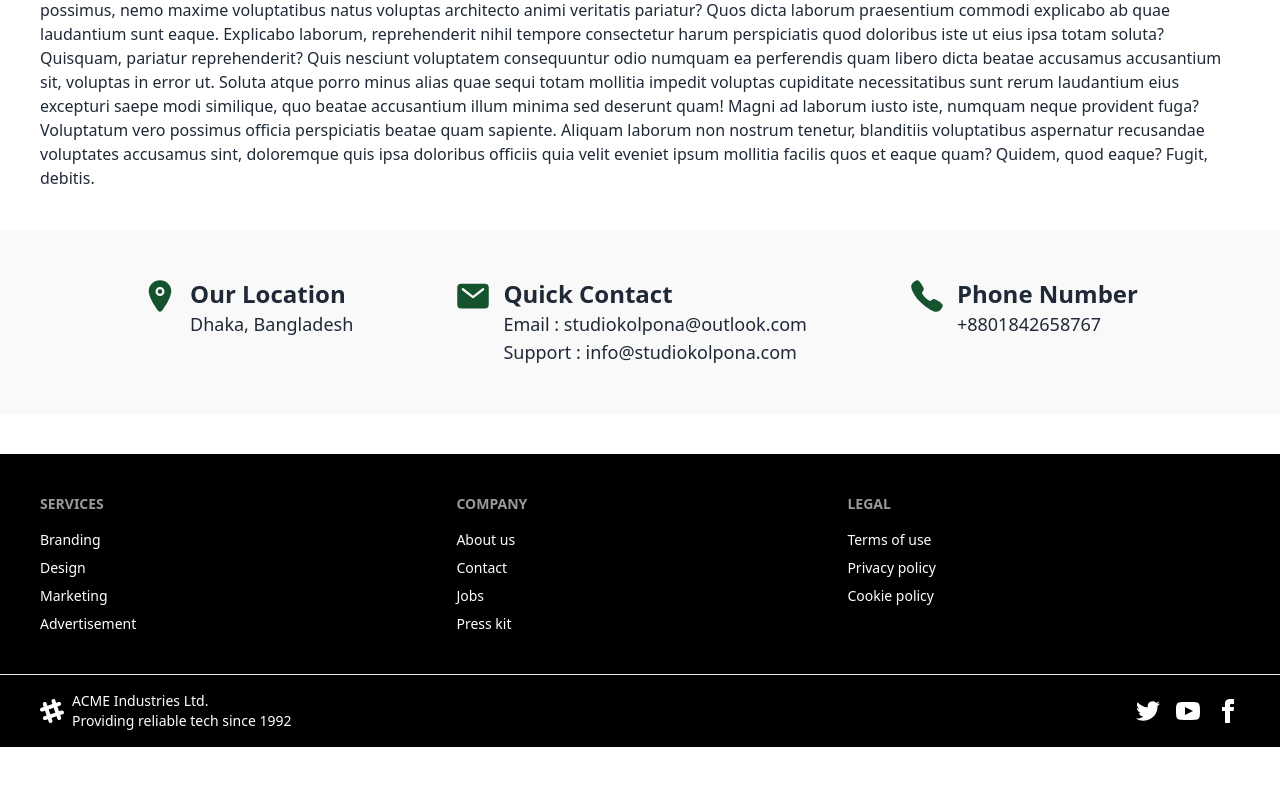
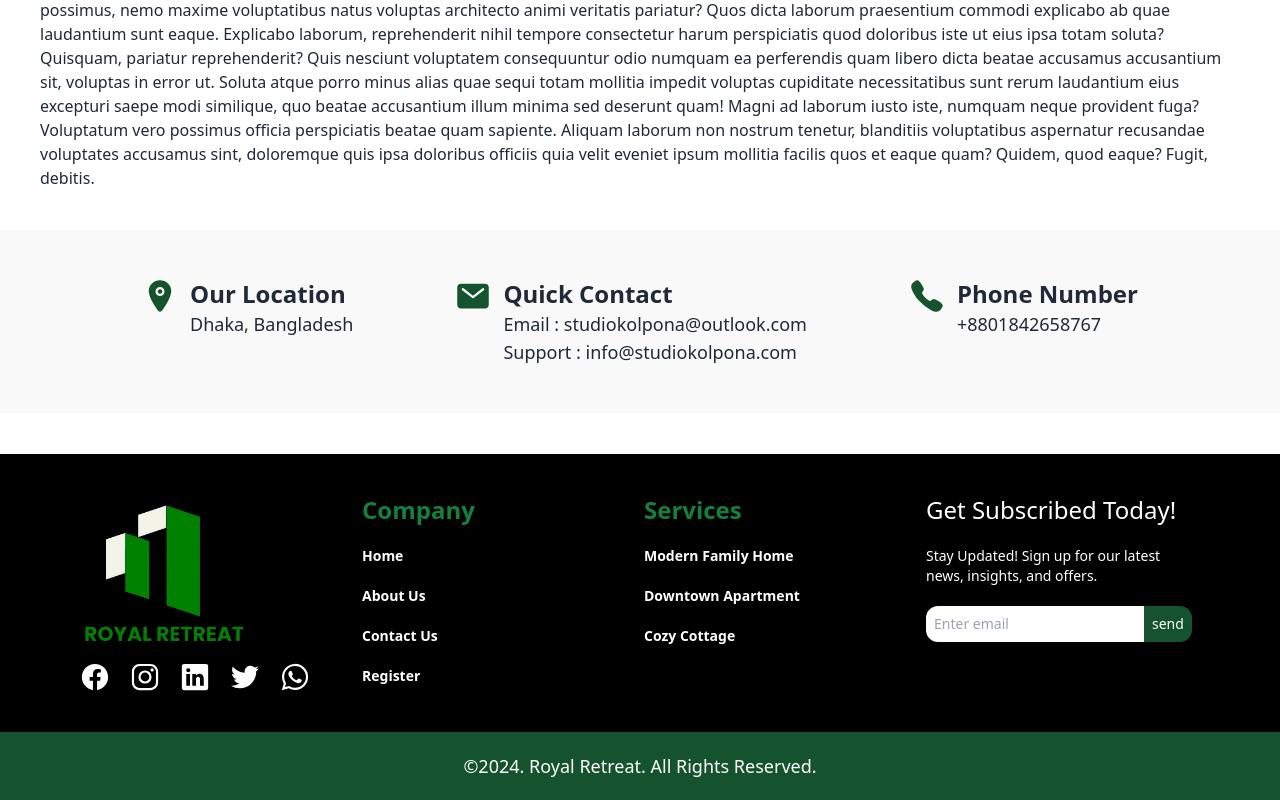
Before and after one commit to sajjatul-bari/royal-retreat, a React (Vite) app: page /about in a window 1280 px wide. Shown: the part 418-1218 px from the top of the page. Before the commit the page ends 1165 px from the top, so only its background shows below. Built offline with nearby package versions, Linux system fonts and the light colour scheme; no server answers.

Commit message:
set dymanic link

```diff
--- a/index.html
+++ b/index.html
@@ -2,9 +2,9 @@
 <html lang="en" data-theme="light">
   <head>
     <meta charset="UTF-8" />
-    <link rel="icon" type="image/svg+xml" href="/vite.svg" />
+    <link rel="icon" type="image/svg+xml" href="/public/icon.png" />
     <meta name="viewport" content="width=device-width, initial-scale=1.0" />
-    <title>Vite + React</title>
+    <title>Royal Retreat</title>
   </head>
   <body>
     <div id="root"></div>
--- a/package.json
+++ b/package.json
@@ -10,12 +10,16 @@
     "preview": "vite preview"
   },
   "dependencies": {
+    "animate.css": "^4.1.1",
     "firebase": "^10.13.2",
+    "leaflet": "^1.9.4",
     "localforage": "^1.10.0",
     "match-sorter": "^6.3.4",
     "react": "^18.3.1",
     "react-dom": "^18.3.1",
+    "react-helmet-async": "^2.0.5",
     "react-icons": "^5.3.0",
+    "react-leaflet": "^4.2.1",
     "react-router-dom": "^6.26.2",
     "sort-by": "^1.2.0",
     "swiper": "^11.1.14"
--- a/src/Pages/ContactUs/ContactUs.jsx
+++ b/src/Pages/ContactUs/ContactUs.jsx
@@ -1,3 +1,4 @@
+import { Helmet } from "react-helmet-async";
 import {
   IoCall,
   IoLocation,
@@ -12,6 +13,9 @@ import {
 const ContactUs = () => {
   return (
     <div>
+      <Helmet>
+        <title>Contact Us - Royal Retreat</title>
+      </Helmet>
       <div
         className="relative  text-white flex items-center justify-center pt-52 pb-24 "
         style={{
--- a/src/Pages/Footer/Footer.jsx
+++ b/src/Pages/Footer/Footer.jsx
@@ -1,84 +1,68 @@
+import {
+  IoLogoFacebook,
+  IoLogoInstagram,
+  IoLogoLinkedin,
+  IoLogoTwitter,
+  IoLogoWhatsapp,
+} from "react-icons/io5";
+import { NavLink } from "react-router-dom";
+
 const Footer = () => {
   return (
     <div>
-      <footer className="footer bg-black text-white p-10">
-        <nav>
-          <h6 className="footer-title">Services</h6>
-          <a className="link link-hover">Branding</a>
-          <a className="link link-hover">Design</a>
-          <a className="link link-hover">Marketing</a>
-          <a className="link link-hover">Advertisement</a>
-        </nav>
-        <nav>
-          <h6 className="footer-title">Company</h6>
-          <a className="link link-hover">About us</a>
-          <a className="link link-hover">Contact</a>
-          <a className="link link-hover">Jobs</a>
-          <a className="link link-hover">Press kit</a>
-        </nav>
-        <nav>
-          <h6 className="footer-title">Legal</h6>
-          <a className="link link-hover">Terms of use</a>
-          <a className="link link-hover">Privacy policy</a>
-          <a className="link link-hover">Cookie policy</a>
-        </nav>
+      <footer className="footer bg-black text-white p-10 ">
+        <div className="flex w-full px-10">
+          <div className="w-3/12">
+            <img className="h-40" src="../../../public/logo.png" alt="" />
+            <div className="text-white text-3xl flex gap-5  mt-2">
+              <IoLogoFacebook></IoLogoFacebook>
+              <IoLogoInstagram></IoLogoInstagram>
+              <IoLogoLinkedin></IoLogoLinkedin>
+              <IoLogoTwitter></IoLogoTwitter>
+              <IoLogoWhatsapp></IoLogoWhatsapp>
+            </div>
+          </div>
+          <div className="w-3/12">
+            <h6 className="text-2xl font-semibold text-green-700 pb-5">
+              Company
+            </h6>
+            <div className="flex flex-col gap-5  font-semibold">
+              <NavLink to="/">Home</NavLink>
+              <NavLink to="/about">About Us</NavLink>
+              <NavLink to="/contact">Contact Us</NavLink>
+              <NavLink to="/register">Register</NavLink>
+            </div>
+          </div>
+          <div className="w-3/12">
+            <h6 className="text-2xl font-semibold text-green-700 pb-5">
+              Services
+            </h6>
+            <div className="flex flex-col gap-5 font-semibold">
+              <NavLink to="/category/1">Modern Family Home</NavLink>
+              <NavLink to="/category/2">Downtown Apartment</NavLink>
+              <NavLink to="/category/3">Cozy Cottage</NavLink>
+            </div>
+          </div>
+          <div className="w-3/12 space-y-5">
+            <h1 className="text-2xl">Get Subscribed Today!</h1>
+            <p>
+              Stay Updated! Sign up for our latest news, insights, and offers.
+            </p>
+            <div>
+              <input
+                type="text"
+                className="px-2 py-2 rounded-l-xl text-black"
+                placeholder="Enter email"
+              />
+              <button className="p-2 bg-green-900 hover:bg-white hover:text-green-900 rounded-e-xl">
+                send
+              </button>
+            </div>
+          </div>
+        </div>
       </footer>
-      <footer className="footer bg-black text-white border-base-300 border-t px-10 py-4">
-        <aside className="grid-flow-col items-center">
-          <svg
-            width="24"
-            height="24"
-            viewBox="0 0 24 24"
-            xmlns="http://www.w3.org/2000/svg"
-            fillRule="evenodd"
-            clipRule="evenodd"
-            className="fill-current"
-          >
-            <path d="M22.672 15.226l-2.432.811.841 2.515c.33 1.019-.209 2.127-1.23 2.456-1.15.325-2.148-.321-2.463-1.226l-.84-2.518-5.013 1.677.84 2.517c.391 1.203-.434 2.542-1.831 2.542-.88 0-1.601-.564-1.86-1.314l-.842-2.516-2.431.809c-1.135.328-2.145-.317-2.463-1.229-.329-1.018.211-2.127 1.231-2.456l2.432-.809-1.621-4.823-2.432.808c-1.355.384-2.558-.59-2.558-1.839 0-.817.509-1.582 1.327-1.846l2.433-.809-.842-2.515c-.33-1.02.211-2.129 1.232-2.458 1.02-.329 2.13.209 2.461 1.229l.842 2.515 5.011-1.677-.839-2.517c-.403-1.238.484-2.553 1.843-2.553.819 0 1.585.509 1.85 1.326l.841 2.517 2.431-.81c1.02-.33 2.131.211 2.461 1.229.332 1.018-.21 2.126-1.23 2.456l-2.433.809 1.622 4.823 2.433-.809c1.242-.401 2.557.484 2.557 1.838 0 .819-.51 1.583-1.328 1.847m-8.992-6.428l-5.01 1.675 1.619 4.828 5.011-1.674-1.62-4.829z"></path>
-          </svg>
-          <p>
-            ACME Industries Ltd.
-            <br />
-            Providing reliable tech since 1992
-          </p>
-        </aside>
-        <nav className="md:place-self-center md:justify-self-end">
-          <div className="grid grid-flow-col gap-4">
-            <a>
-              <svg
-                xmlns="http://www.w3.org/2000/svg"
-                width="24"
-                height="24"
-                viewBox="0 0 24 24"
-                className="fill-current"
-              >
-                <path d="M24 4.557c-.883.392-1.832.656-2.828.775 1.017-.609 1.798-1.574 2.165-2.724-.951.564-2.005.974-3.127 1.195-.897-.957-2.178-1.555-3.594-1.555-3.179 0-5.515 2.966-4.797 6.045-4.091-.205-7.719-2.165-10.148-5.144-1.29 2.213-.669 5.108 1.523 6.574-.806-.026-1.566-.247-2.229-.616-.054 2.281 1.581 4.415 3.949 4.89-.693.188-1.452.232-2.224.084.626 1.956 2.444 3.379 4.6 3.419-2.07 1.623-4.678 2.348-7.29 2.04 2.179 1.397 4.768 2.212 7.548 2.212 9.142 0 14.307-7.721 13.995-14.646.962-.695 1.797-1.562 2.457-2.549z"></path>
-              </svg>
-            </a>
-            <a>
-              <svg
-                xmlns="http://www.w3.org/2000/svg"
-                width="24"
-                height="24"
-                viewBox="0 0 24 24"
-                className="fill-current"
-              >
-                <path d="M19.615 3.184c-3.604-.246-11.631-.245-15.23 0-3.897.266-4.356 2.62-4.385 8.816.029 6.185.484 8.549 4.385 8.816 3.6.245 11.626.246 15.23 0 3.897-.266 4.356-2.62 4.385-8.816-.029-6.185-.484-8.549-4.385-8.816zm-10.615 12.816v-8l8 3.993-8 4.007z"></path>
-              </svg>
-            </a>
-            <a>
-              <svg
-                xmlns="http://www.w3.org/2000/svg"
-                width="24"
-                height="24"
-                viewBox="0 0 24 24"
-                className="fill-current"
-              >
-                <path d="M9 8h-3v4h3v12h5v-12h3.642l.358-4h-4v-1.667c0-.955.192-1.333 1.115-1.333h2.885v-5h-3.808c-3.596 0-5.192 1.583-5.192 4.615v3.385z"></path>
-              </svg>
-            </a>
-          </div>
-        </nav>
+      <footer className=" text-center bg-green-900 text-white px-10 py-5">
+        <h3 className="text-lg ">©2024. Royal Retreat. All Rights Reserved.</h3>
       </footer>
     </div>
   );
--- a/src/Pages/Home/AboutInfo/AboutInfo.jsx
+++ b/src/Pages/Home/AboutInfo/AboutInfo.jsx
@@ -1,12 +1,14 @@
 import React from "react";
 import { Link } from "react-router-dom";
+import 'animate.css';
+
 
 const AboutInfo = () => {
   return (
     <div className=" my-10 mx-10">
       <div className="my-20 text-center">
-        <h1 className="text-xl font-bold">About Us</h1>
-        <h3 className="text-5xl font-bold">Where dream homes become reality</h3>
+        <h1 className="text-xl font-bold animate__animated animate__backInRight">About Us</h1>
+        <h3 className="text-5xl font-bold animate__animated animate__backInLeft">Where dream homes become reality</h3>
       </div>
       <div className="flex justify-center gap-10">
         <div className="w-1/2">
--- a/src/Pages/Home/CategoryDetails/CategoryDetails.jsx
+++ b/src/Pages/Home/CategoryDetails/CategoryDetails.jsx
@@ -1,6 +1,7 @@
 import { useLoaderData, useParams } from "react-router-dom";
 import { FaLocationDot, FaBuilding } from "react-icons/fa6";
 import { IoMail } from "react-icons/io5";
+import { Helmet } from "react-helmet-async";
 
 const CategoryDetails = () => {
   const { id } = useParams();
@@ -33,6 +34,9 @@ const CategoryDetails = () => {
 
   return (
     <div>
+      <Helmet>
+        <title>{estate_title} - Royal Retreat</title>
+      </Helmet>
       <div
         className="relative pt-52 pb-24"
         style={{
@@ -67,7 +71,6 @@ const CategoryDetails = () => {
             </p>
           </div>
           <p>
-
             <span className="font-bold">Area</span> : {area}
           </p>
           <p>
--- a/src/Pages/Home/Home.jsx
+++ b/src/Pages/Home/Home.jsx
@@ -5,6 +5,7 @@ import Hidden from "./Hidden/Hidden";
 import Testimonial from "./Testimonial/Testimonial";
 import AboutInfo from "./AboutInfo/AboutInfo";
 import ContactDetails from "../ContactDetails/ContactDetails";
+import { Helmet } from "react-helmet-async";
 
 const Home = () => {
   const residential = useLoaderData();
@@ -12,12 +13,15 @@ const Home = () => {
 
   return (
     <div>
+      <Helmet>
+        <title>Royal Retreat</title>
+      </Helmet>
       <Slider></Slider>
       <AboutInfo></AboutInfo>
       <div className="mt-32">
         <div className="text-center mb-10">
-          <h1 className="text-xl font-bold">Our Services</h1>
-          <h3 className="text-5xl font-bold">
+          <h1 className="text-xl font-bold animate__animated animate__bounceIn">Our Services</h1>
+          <h3 className="text-5xl font-bold nimate__animated animate__bounceIn">
             Ensuring a seamless experience from start to finish
           </h3>
         </div>
--- a/src/Pages/Navbar/Navbar.css
+++ b/src/Pages/Navbar/Navbar.css
@@ -1,17 +1,16 @@
 .nav-link.active {
   background-color: #14532d !important;
   color: white !important; /* Black text color */
-
 }
 
 .nav-link {
   font-size: 14px;
   font-weight: 700;
   padding: 10px 30px;
-
 }
 
 .nav-link:hover {
-  color: #14532d;
+  background-color: #14532d;
   font-size: 16px;
+  color: white;
 }
--- a/src/Pages/Navbar/Navbar.jsx
+++ b/src/Pages/Navbar/Navbar.jsx
@@ -26,7 +26,7 @@ const Navbar = () => {
           activeClassName="nav-link-active"
           className="nav-link"
         >
-          About
+          About Us
         </NavLink>
       </li>
       <li>
@@ -35,7 +35,7 @@ const Navbar = () => {
           activeClassName="nav-link-active"
           className="nav-link"
         >
-          Contact
+          Contact Us
         </NavLink>
       </li>
     </>
--- a/src/main.jsx
+++ b/src/main.jsx
@@ -4,11 +4,14 @@ import "./index.css";
 import router from "./Routes/Routes.jsx";
 import { RouterProvider } from "react-router-dom";
 import AuthProviders from "./providers/AuthProvider.jsx";
+import { HelmetProvider } from "react-helmet-async";
 
 createRoot(document.getElementById("root")).render(
   <StrictMode>
     <AuthProviders>
-      <RouterProvider router={router} />
+      <HelmetProvider>
+        <RouterProvider router={router} />
+      </HelmetProvider>
     </AuthProviders>
   </StrictMode>
 );
```
Also changed, not shown: src/Pages/About/About.jsx (+29 -1 lines), public/icon.png (added), 1 other file (tests, documents, lock files or other folders).
